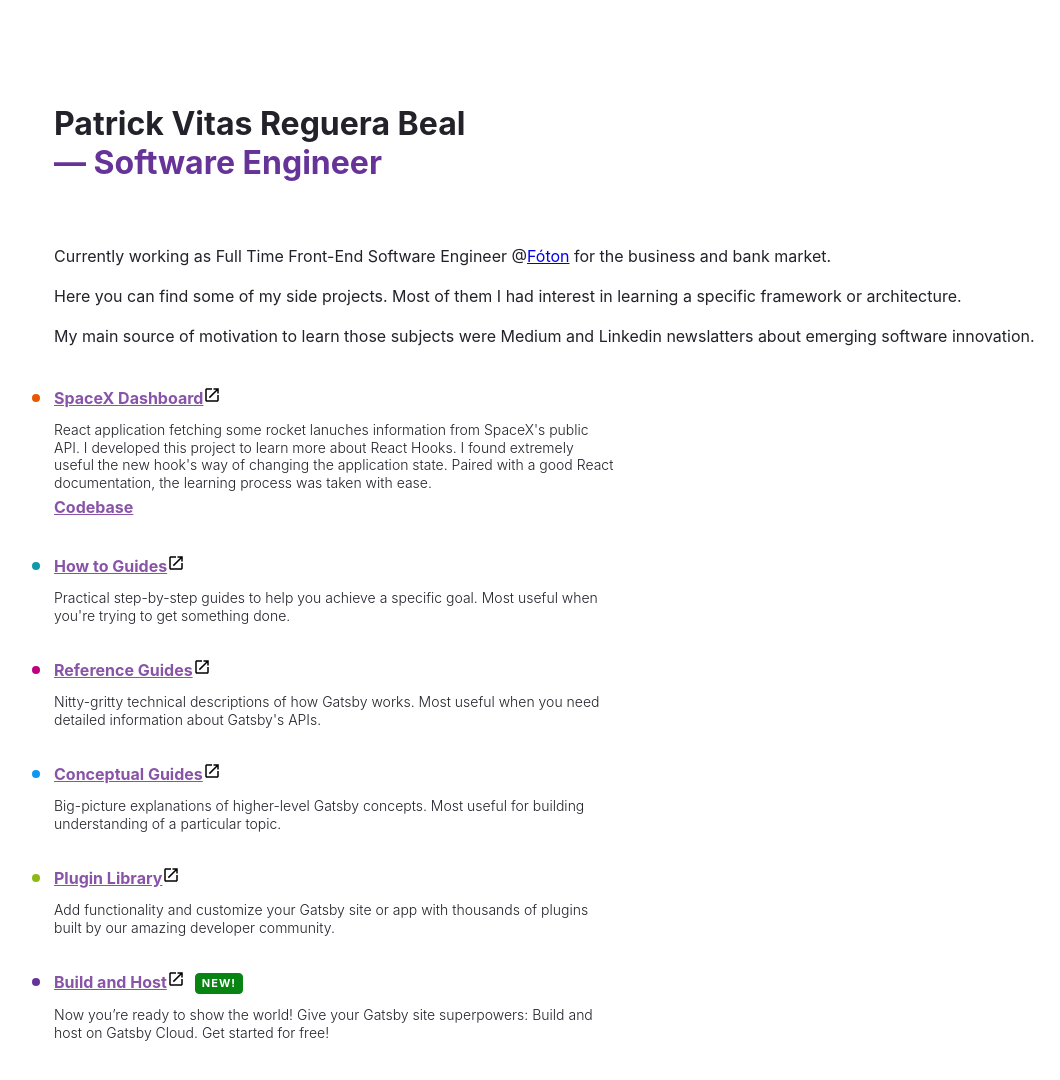
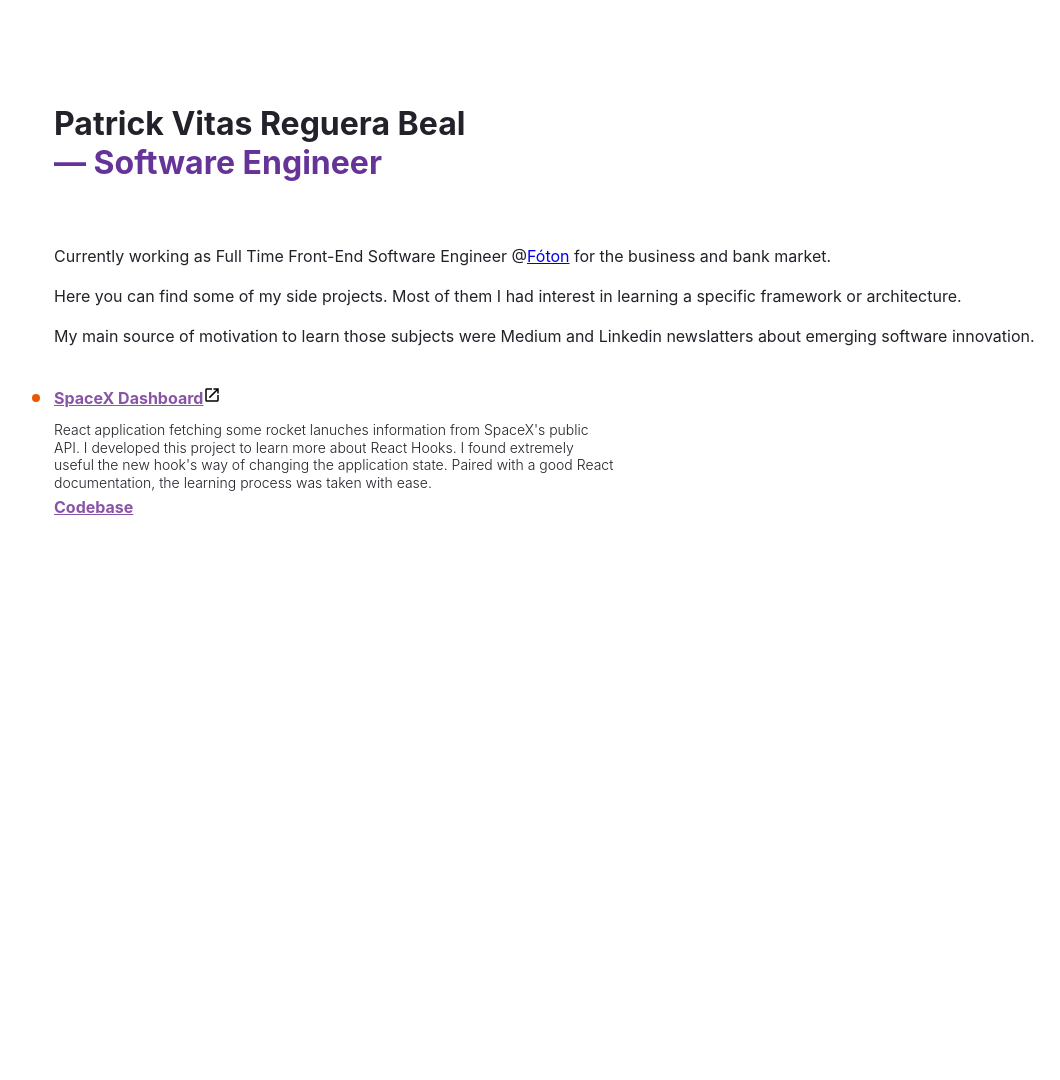
Before and after one commit to patrickvrb/patrickvrb.github.io, a Gatsby site: page / in a window 1280 px wide. Shown: the whole page, without its empty margins (50-1110 px from the left). After the commit the page ends 800 px from the top, so only its background shows below. Built offline with nearby package versions, Linux system fonts and the light colour scheme; Gatsby itself is replaced by a stand-in of ours.

Commit message:
Removing default links

```diff
--- a/src/pages/index.js
+++ b/src/pages/index.js
@@ -89,42 +89,6 @@ const links = [
         color: '#E95800',
         codebase: 'https://github.com/patrickvrb/spaceX-launches',
     },
-    {
-        text: 'How to Guides',
-        url: 'https://www.gatsbyjs.com/docs/how-to/',
-        description:
-            "Practical step-by-step guides to help you achieve a specific goal. Most useful when you're trying to get something done.",
-        color: '#1099A8',
-    },
-    {
-        text: 'Reference Guides',
-        url: 'https://www.gatsbyjs.com/docs/reference/',
-        description:
-            "Nitty-gritty technical descriptions of how Gatsby works. Most useful when you need detailed information about Gatsby's APIs.",
-        color: '#BC027F',
-    },
-    {
-        text: 'Conceptual Guides',
-        url: 'https://www.gatsbyjs.com/docs/conceptual/',
-        description:
-            'Big-picture explanations of higher-level Gatsby concepts. Most useful for building understanding of a particular topic.',
-        color: '#0D96F2',
-    },
-    {
-        text: 'Plugin Library',
-        url: 'https://www.gatsbyjs.com/plugins',
-        description:
-            'Add functionality and customize your Gatsby site or app with thousands of plugins built by our amazing developer community.',
-        color: '#8EB814',
-    },
-    {
-        text: 'Build and Host',
-        url: 'https://www.gatsbyjs.com/cloud',
-        badge: true,
-        description:
-            'Now you’re ready to show the world! Give your Gatsby site superpowers: Build and host on Gatsby Cloud. Get started for free!',
-        color: '#663399',
-    },
 ];
 
 // markup
```
